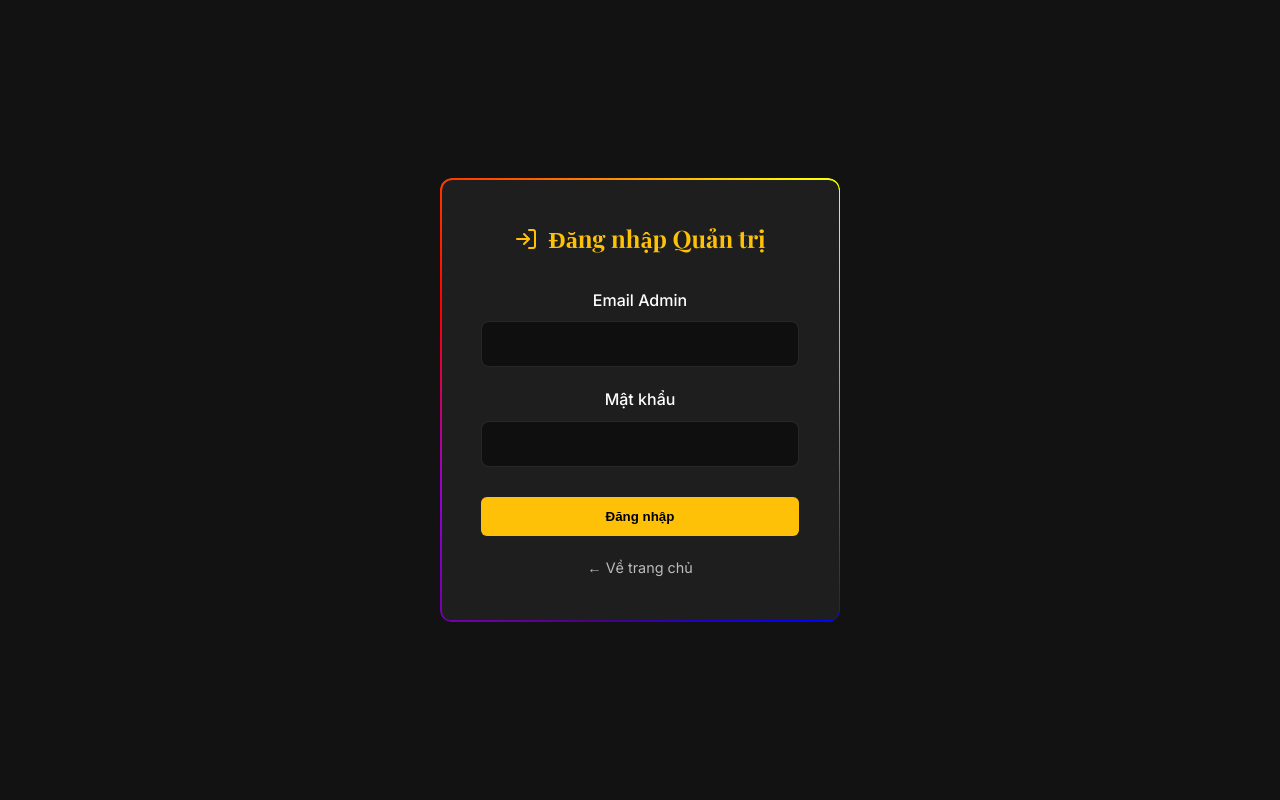
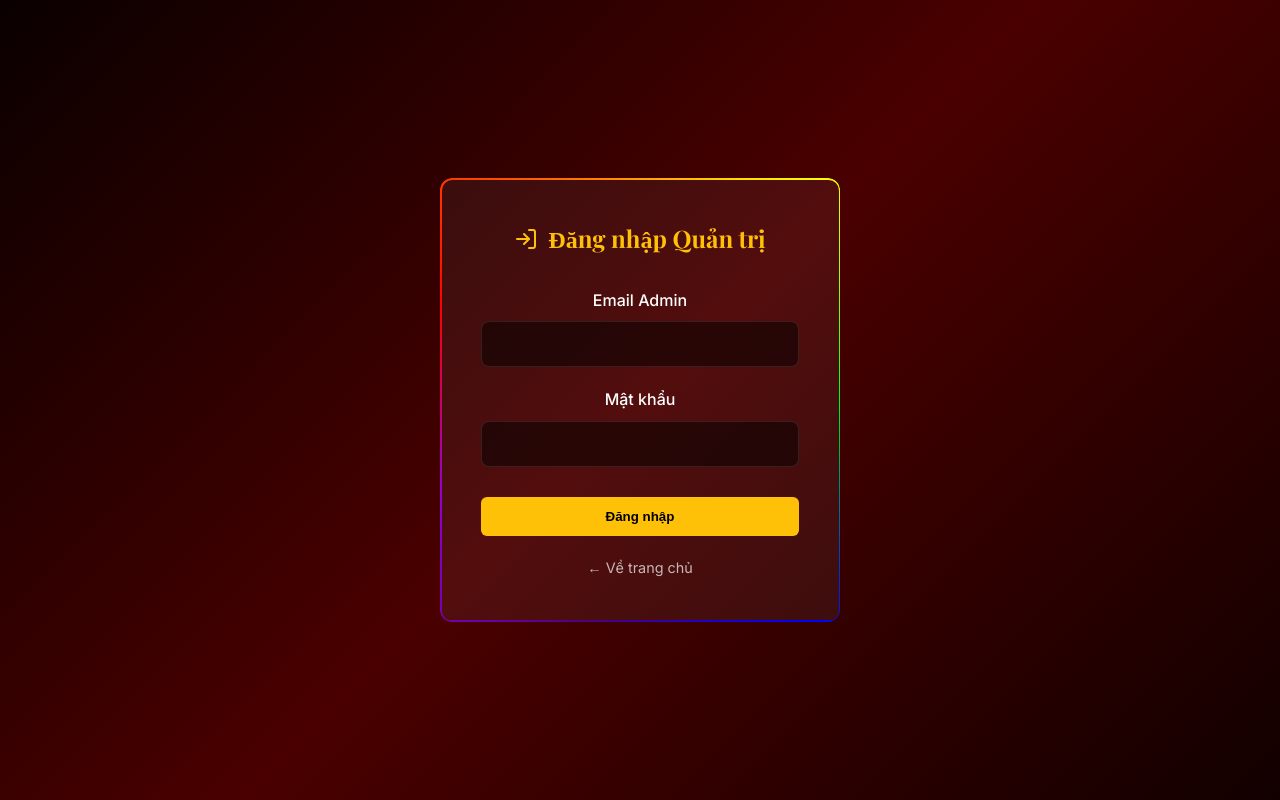
Before and after one commit to formype/lax-kgvhhcm, a React (Vite) app: page /admin in a window 1280 px wide. Built offline with nearby package versions, Linux system fonts and the light colour scheme; a web font is replaced by a local one.

Commit message:
Make Admin login background inherit from body

```diff
--- a/src/pages/Admin.css
+++ b/src/pages/Admin.css
@@ -5,7 +5,7 @@
   justify-content: center;
   color: white;
   font-size: 1.2rem;
-  background: #121212;
+  background: transparent;
 }
 
 .admin-login-container {
@@ -13,7 +13,7 @@
   display: flex;
   align-items: center;
   justify-content: center;
-  background: #121212;
+  background: transparent;
 }
 
 .admin-login-box {
```
